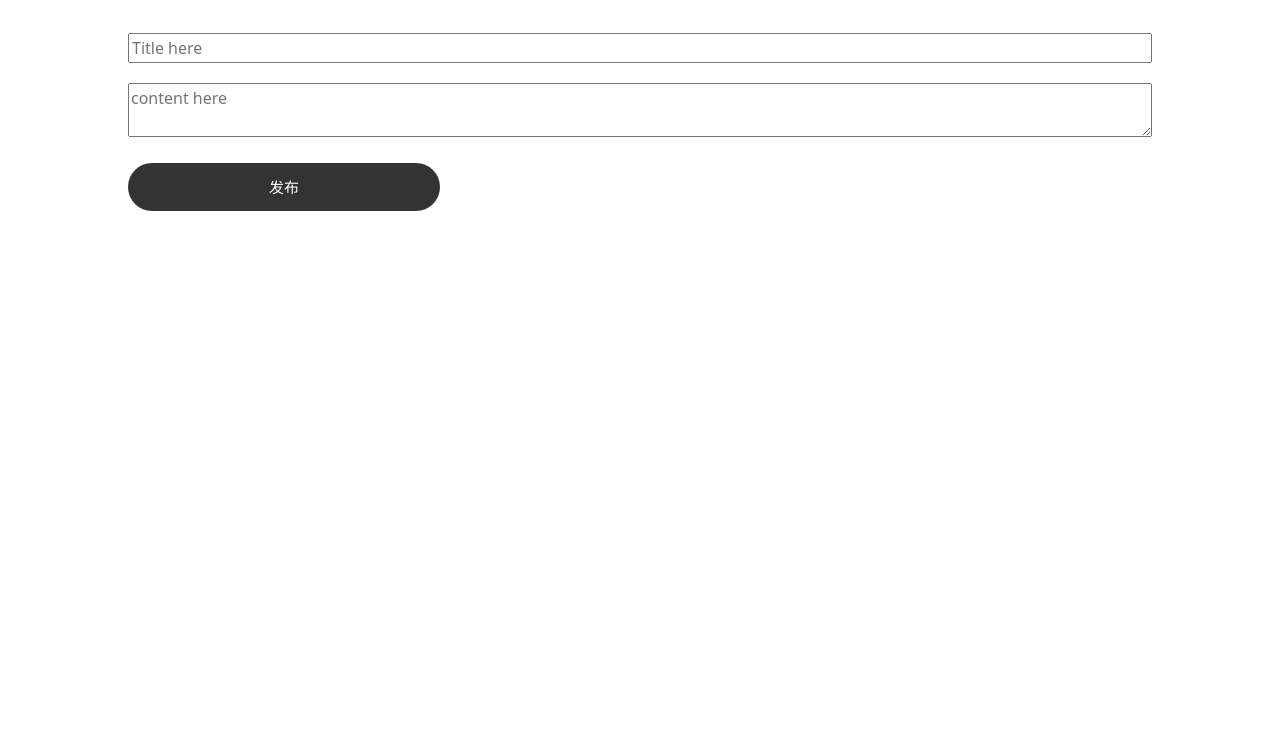
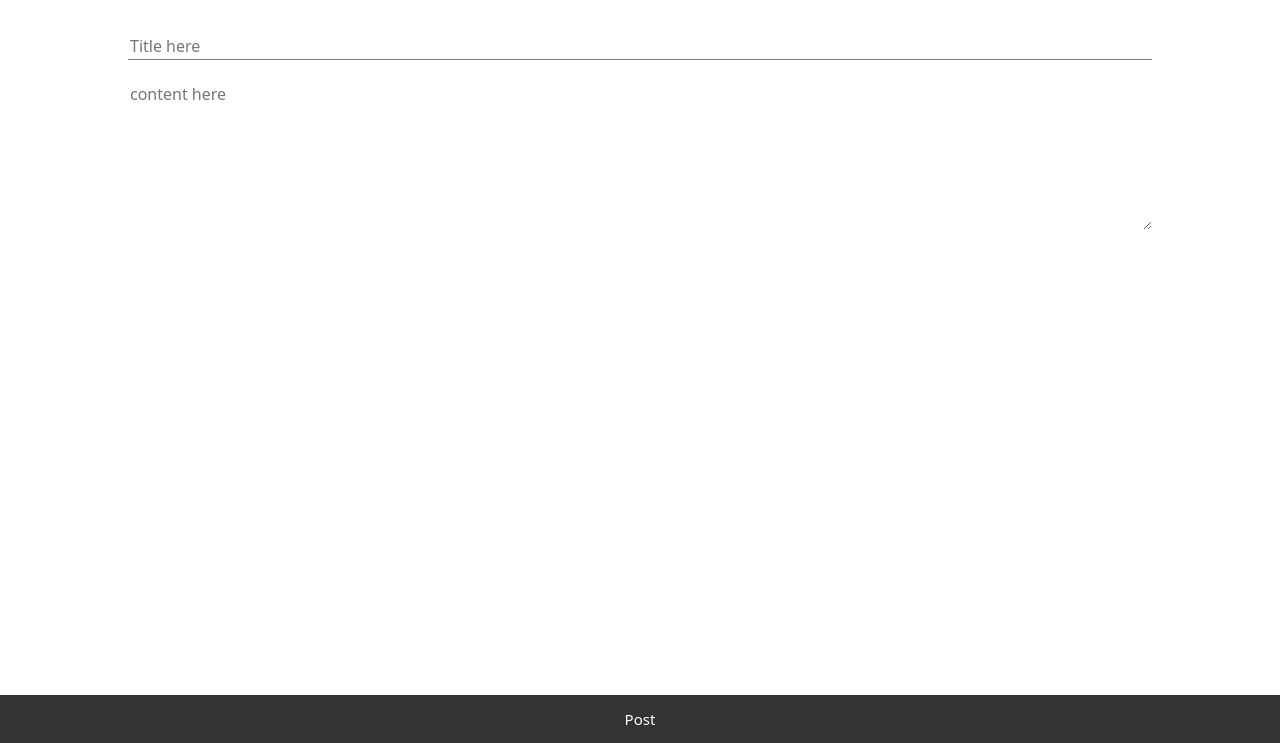
Before and after one commit to Sai940214/Sai940214.github.io, a website: page newpost.html in a window 1280 px wide. Shown: the part 57-800 px from the top of the page. Drawn offline with nearby package versions, Linux system fonts and the light colour scheme.

```diff
--- a/css/home.css
+++ b/css/home.css
@@ -53,3 +53,8 @@
   display: inline-flex;
   align-items: center;
 }
+
+/* 加号旋转 45 度 */
+.plus-icon {
+  transform: rotate(90deg);
+}
--- a/css/newpost.css
+++ b/css/newpost.css
@@ -1,4 +1,8 @@
-/* 在你的 /css/newpost.css 文件中添加这些规则 */
+/* CSS for the parent container of the button */
+.parent-container {
+    display: flex;
+    justify-content: center; /* This centers the button horizontally */
+  }
 
 /* 确保 navbar 固定在顶部 */
 .navbar {
@@ -8,14 +12,10 @@
     z-index: 1000; /* 高 z-index 确保 navbar 在其他内容上方 */
 }
 
-/* 旋转动画 */
+/* 旋转 */
 .plus-icon {
-    transition: transform 0.2s ease-in-out; /* 动画过渡效果 */
-  }
-
-  .plus-icon.rotate {
-    transform: rotate(45deg); /* 旋转45度 */
-  }
+    transform: rotate(45deg);
+}
 
 /* 为 body 设置足够的上边距，以防止内容被遮挡 */
 body {
@@ -31,31 +31,46 @@
 }
 
 /* 发帖输入框的样式 */
-#titleInput, #contentInput {
-    width: 100%;
-    margin-bottom: 20px; /* 为输入框之间添加间距 */
+#titleInput {
+    border: none;
+    border-bottom: 1px solid #777E90; /* 灰色分割线 */
+    margin-bottom: 20px; /* 分割线和文本区域之间的间隔 */
+    width: 100%; /* 完整宽度 */
 }
 
-/* 发布按钮的样式 */
+/* 文本区域的样式 */
+#contentInput {
+    border: none;
+    width: 100%; /* 完整宽度 */
+    min-height: 150px; /* 设置最小高度 */
+}
+
+#titleInput:focus, #contentInput:focus {
+    outline: none;
+}
+
+/* Updated CSS for postButton */
+
 #postButton {
-    width: 100%;
-
-    border: 0px;
+    position: fixed; /* 固定位置 */
+    bottom: 0; /* 在底部 */
+    left: 0; /* 从左侧开始 */
+    width: 100%; /* 宽度为100% */
+    max-width: none; /* 移除最大宽度设置 */
+    height: 48px; /* 高度设置为48px */
+    border-radius: 0; /* 移除圆角 */
+    font-size: 15px;
     background-color: #333;
+    color: white;
     border: none;
-    color: white;
-    width: 100%;
-    max-width: 312px;
-    height: 48px;
-    border-radius: 90px;
-    font-size: 15px;
-    margin-bottom: 10px;
-    display: inline-flex;
+    display: flex;
     justify-content: center;
     align-items: center;
+    z-index: 10; /* 确保按钮在其他内容之上 */
 }
 
+
 #postButton:hover {
-  background-color: #FFB11B;
-  color: white;
+    background-color: #FFB11B;
+    color: white;
 }
--- a/newpost.html
+++ b/newpost.html
@@ -10,7 +10,7 @@
       crossorigin="anonymous"
     />
     <link href="/css/newpost.css" rel="stylesheet" />
-    <title>Carousel</title>
+    <title>new post</title>
   </head>
 
   <body>
@@ -101,7 +101,7 @@
       <form id="postForm">
         <input type="text" id="titleInput" placeholder="Title here" required>
         <textarea id="contentInput" placeholder="content here" required></textarea>
-        <button type="submit" id="postButton">发布</button>
+        <button type="submit" id="postButton">Post</button>
       </form>
 
       <script type="module" src="./js/newpost.js"></script>
```
Also changed, not shown: home.html (+1 -1 lines), js/class/User.js (+27 -0 lines), js/home.js (+12 -0 lines).
